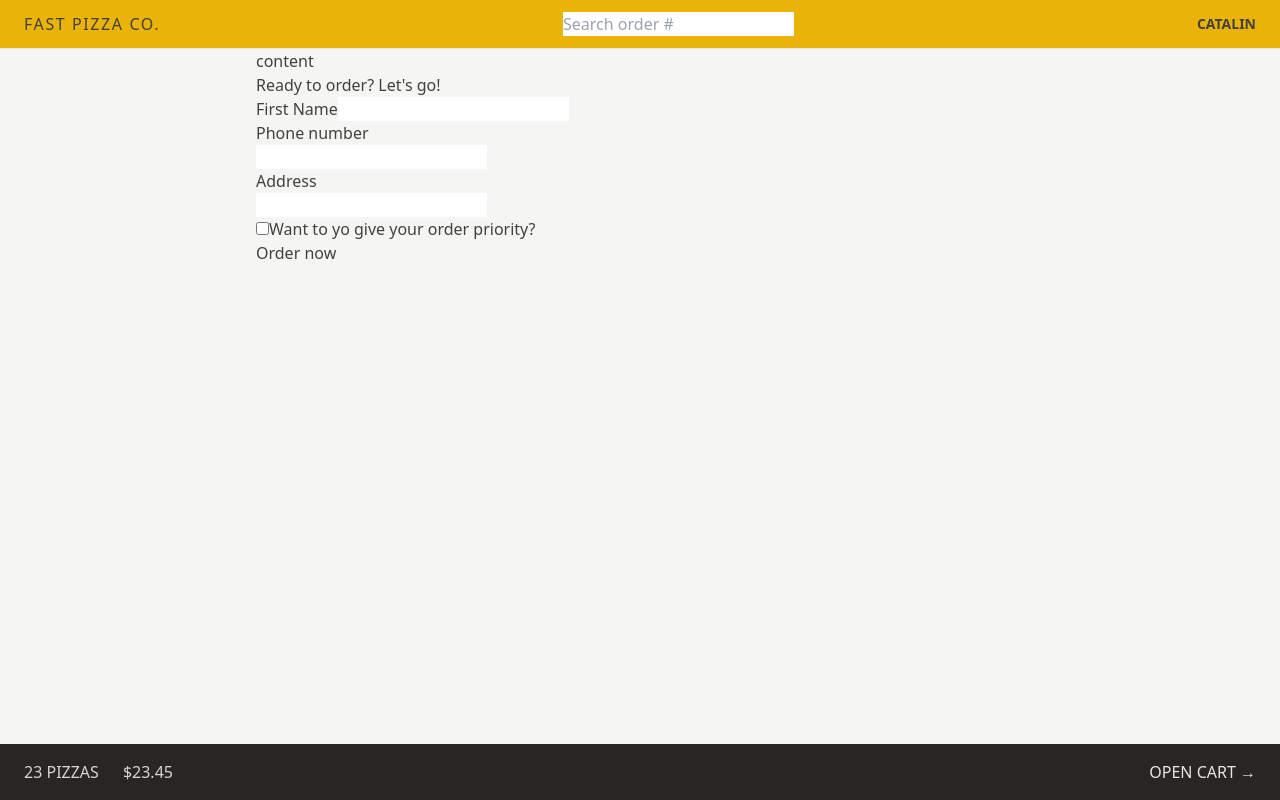
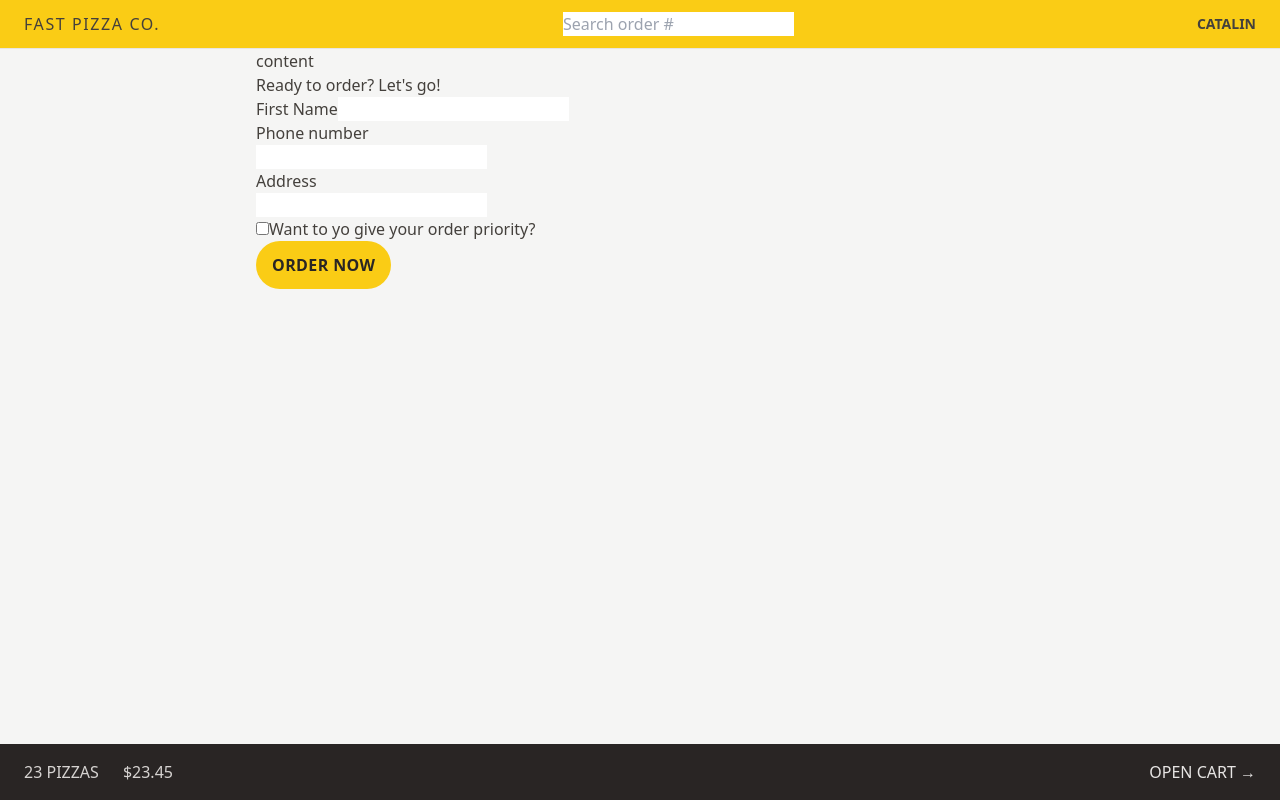
Before and after one commit to catalintugui/fast-pizza, a React (Vite) app: page /order/new in a window 1280 px wide. Built offline with nearby package versions, Linux system fonts and the light colour scheme.

Commit message:
button styling

```diff
--- a/src/features/cart/Cart.jsx
+++ b/src/features/cart/Cart.jsx
@@ -29,7 +29,12 @@
 
   return (
     <div>
-      <Link to="/menu">&larr; Back to menu</Link>
+      <Link
+        to="/menu"
+        className="text-sm text-blue-500 hover:text-blue-600 hover:underline"
+      >
+        &larr; Back to menu
+      </Link>
 
       <h2>Your cart, %NAME%</h2>
 
--- a/src/features/order/CreateOrder.jsx
+++ b/src/features/order/CreateOrder.jsx
@@ -1,31 +1,30 @@
-import { useState } from "react";
-import { Form, redirect, useActionData, useNavigation } from "react-router-dom";
-import { createOrder } from "../../services/apiRestaurant";
+import { Form, redirect, useActionData, useNavigation } from 'react-router-dom';
+import { createOrder } from '../../services/apiRestaurant';
 
 // https://uibakery.io/regex-library/phone-number
 const isValidPhone = (str) =>
   /^\+?\d{1,4}?[-.\s]?\(?\d{1,3}?\)?[-.\s]?\d{1,4}[-.\s]?\d{1,4}[-.\s]?\d{1,9}$/.test(
-    str
+    str,
   );
 
 const fakeCart = [
   {
     pizzaId: 12,
-    name: "Mediterranean",
+    name: 'Mediterranean',
     quantity: 2,
     unitPrice: 16,
     totalPrice: 32,
   },
   {
     pizzaId: 6,
-    name: "Vegetale",
+    name: 'Vegetale',
     quantity: 1,
     unitPrice: 13,
     totalPrice: 13,
   },
   {
     pizzaId: 11,
-    name: "Spinach and Mushroom",
+    name: 'Spinach and Mushroom',
     quantity: 1,
     unitPrice: 15,
     totalPrice: 15,
@@ -34,7 +33,7 @@
 
 function CreateOrder() {
   const navigation = useNavigation();
-  const isSubmitting = navigation.state === "submitting";
+  const isSubmitting = navigation.state === 'submitting';
 
   const formErrors = useActionData();
 
@@ -79,8 +78,11 @@
 
         <div>
           <input type="hidden" name="cart" value={JSON.stringify(cart)} />
-          <button disabled={isSubmitting}>
-            {isSubmitting ? "Placing order..." : "Order now"}
+          <button
+            disabled={isSubmitting}
+            className="focus:o active:bg- inline-block rounded-full bg-yellow-400 px-4 py-3 font-semibold uppercase tracking-wide text-stone-800 transition-colors duration-300 hover:bg-yellow-300 focus:bg-yellow-300 focus:outline-none focus:ring focus:ring-yellow-300 focus:ring-offset-2 disabled:cursor-not-allowed"
+          >
+            {isSubmitting ? 'Placing order...' : 'Order now'}
           </button>
         </div>
       </Form>
@@ -94,12 +96,12 @@
   const order = {
     ...data,
     cart: JSON.parse(data.cart),
-    priority: data.priority === "on",
+    priority: data.priority === 'on',
   };
 
   const errors = {};
   if (!isValidPhone(order.phone))
-    errors.phone = "Type your correct phone number;";
+    errors.phone = 'Type your correct phone number;';
 
   if (Object.keys(errors).length > 0) {
     return errors;
--- a/src/ui/Header.jsx
+++ b/src/ui/Header.jsx
@@ -4,7 +4,7 @@
 
 function Header() {
   return (
-    <header className="flex items-center justify-between border-b border-stone-200 bg-yellow-500 px-4 py-3 uppercase sm:px-6">
+    <header className="flex items-center justify-between border-b border-stone-200 bg-yellow-400 px-4 py-3 uppercase sm:px-6">
       <Link to="/" className="tracking-widest">
         Fast Pizza Co.
       </Link>
```
